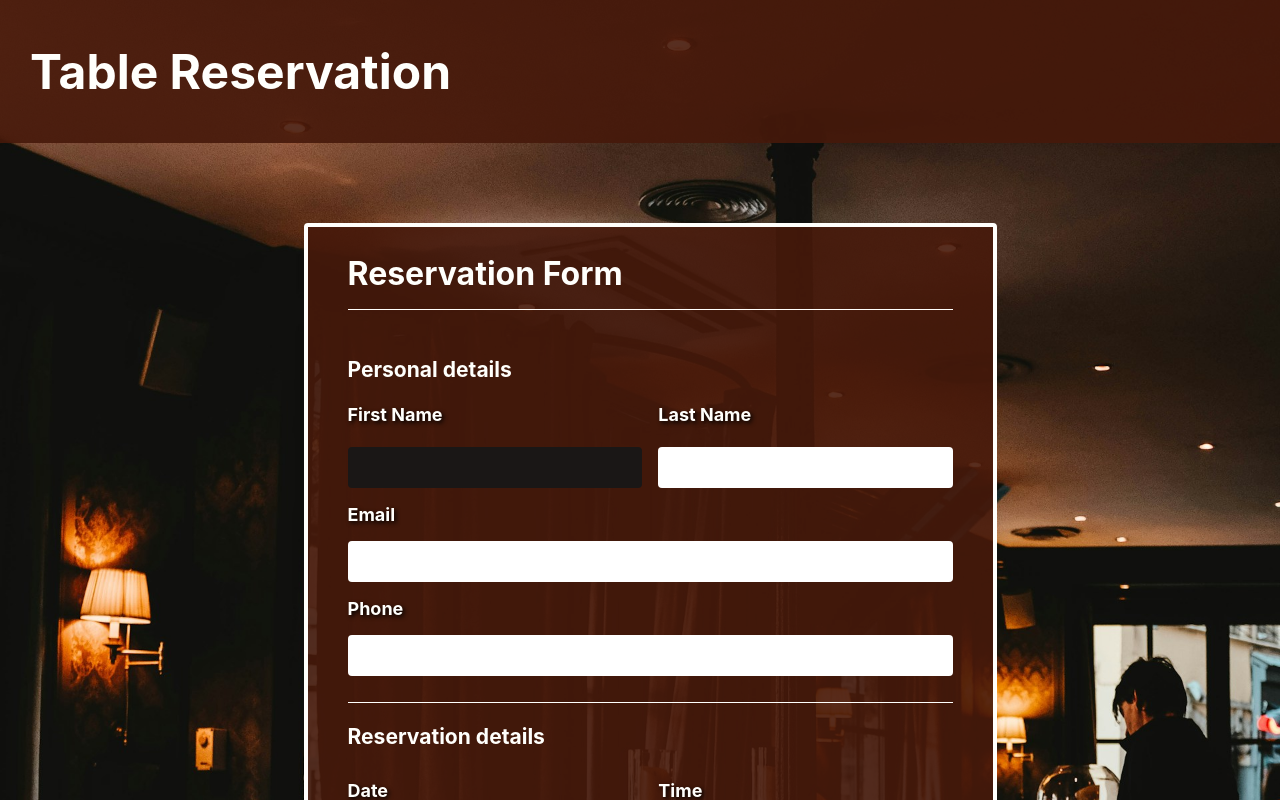
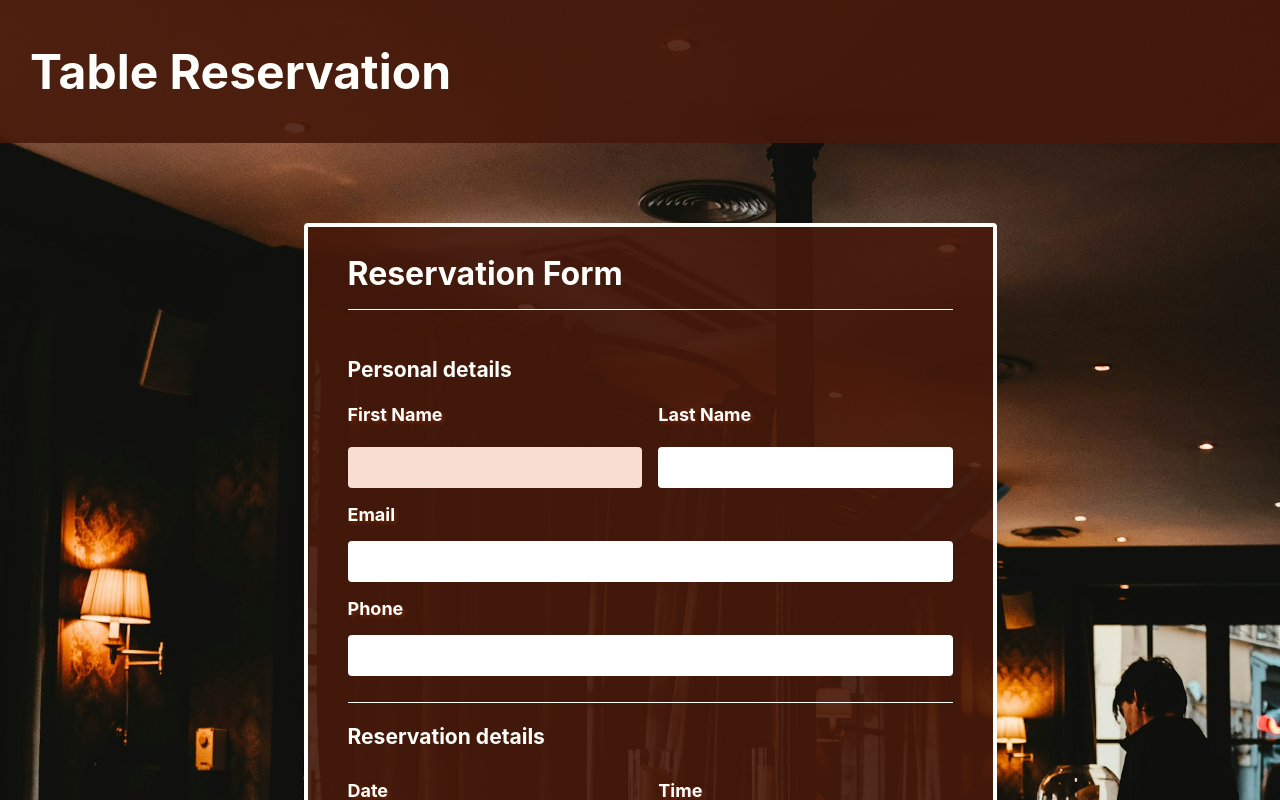
Before and after one commit to primasghar/Form, a React (Vite) app: page / in a window 1280 px wide. In both pictures the pointer is over the input "First Name". Shown: the top 800 px of the page. Built offline with nearby package versions, Linux system fonts and the light colour scheme.

Commit message:
Replaced the brownish colour's lighter version for inputs bg when focused or hovered.

```diff
--- a/src/Form/Form.css
+++ b/src/Form/Form.css
@@ -41,7 +41,7 @@
     font-size: 18px;
     font-weight: 700;
     border-radius: 6px;
-    text-shadow: 2px 2px 4px #000000;
+    text-shadow: 2px 2px 4px hsl(15, 75%, 26%);
 }
 
 .inputs, .optionVal, .fInput, .lInput, .dateInput, .timeVal {
@@ -67,7 +67,7 @@
 
 .button {
     color: inherit;
-    background-color: rgb(26,23,22, 0.1);
+    background-color: hsl(15, 75%, 16%);
     align-self: center;
     font-size: 20px;
     font-weight: 600;
@@ -78,9 +78,12 @@
     margin: 20px 0;
 }
 
-.button:hover, .inputs:hover, .optionVal:hover, .fInput:hover, .lInput:hover, .dateInput:hover, .timeVal:hover,
-.button:focus, .inputs:focus, .optionVal:focus, .fInput:focus, .lInput:focus, .dateInput:focus, .timeVal:focus {
-    color: rgb(255,255,252);
-    background-color: rgb(26,23,22);
+ .inputs:hover, .optionVal:hover, .fInput:hover, .lInput:hover, .dateInput:hover, .timeVal:hover,
+ .inputs:focus, .optionVal:focus, .fInput:focus, .lInput:focus, .dateInput:focus, .timeVal:focus {
+    background-color: hsl(15, 75%, 90%);
     cursor: pointer;
 }
+
+.button:hover,.button:focus {
+    background-color: hsl(15, 75%, 20%);
+}
```
